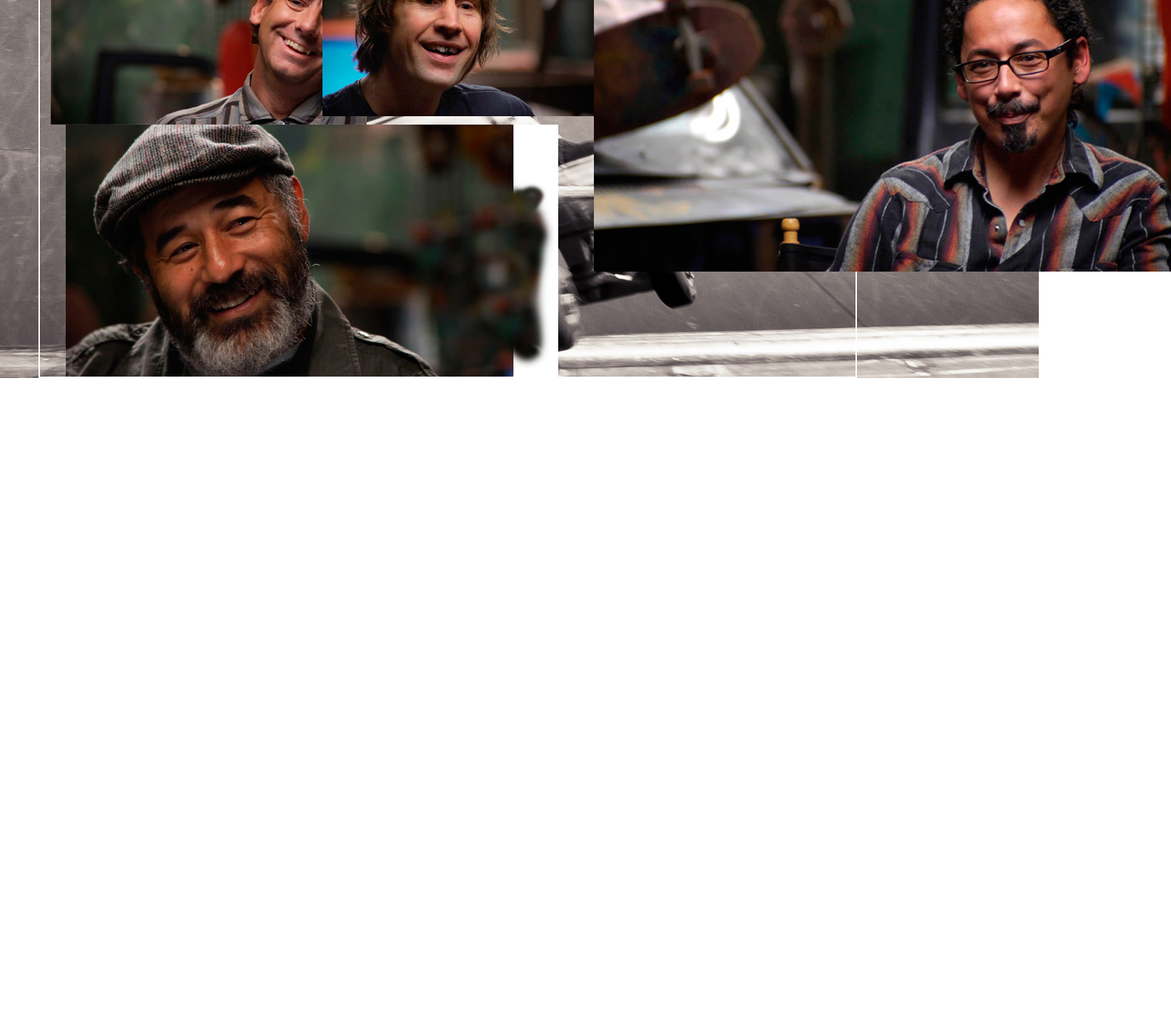
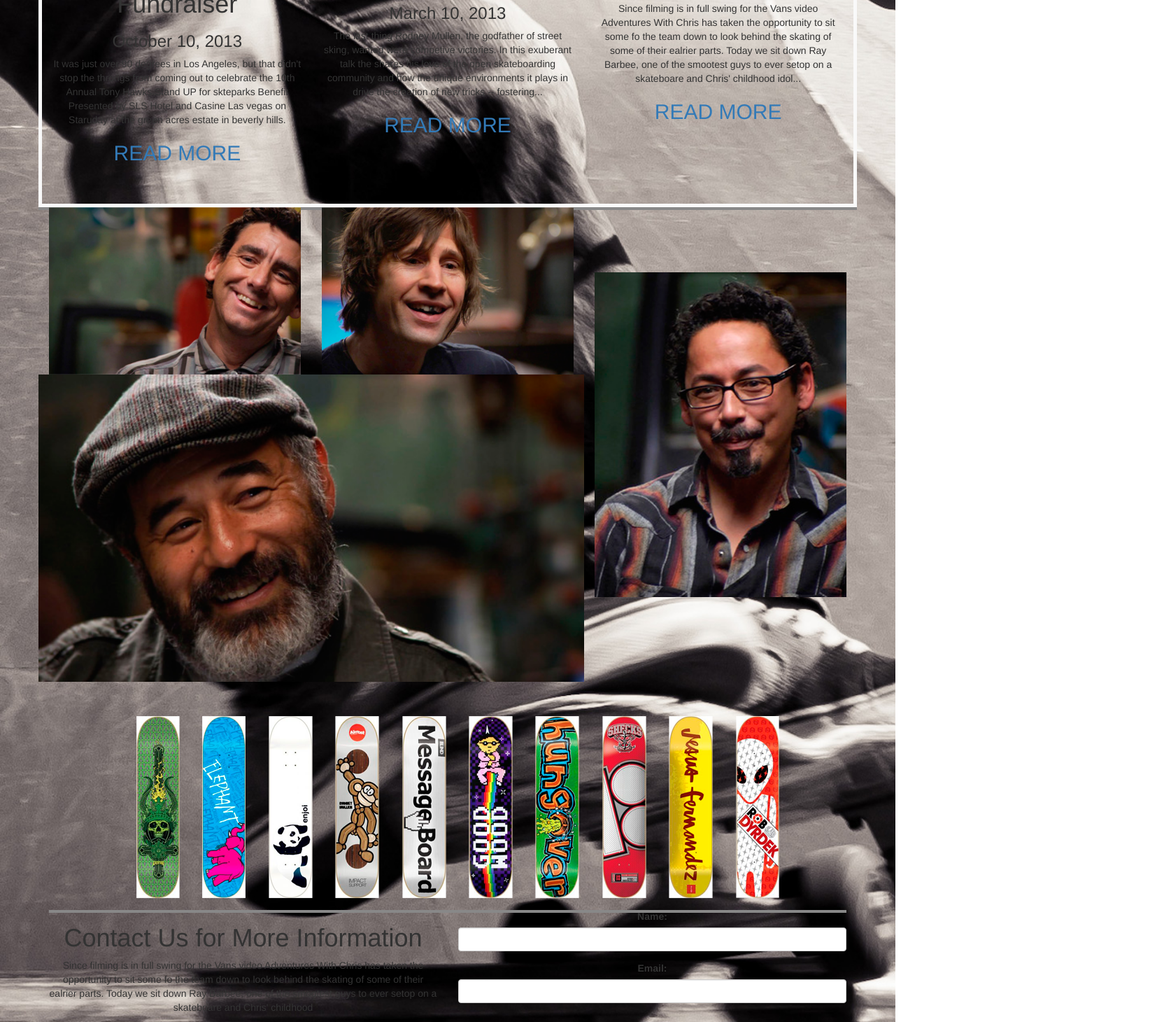
Before and after one commit to leahstarin/2.1.1-responsive, a plain HTML site: page index.html in a window 1280 px wide. Shown: the part 1134-2594 px from the top of the page at 70% size, 1674 px wide, since content can reach past the window. Before the commit the page ends 1674 px from the top, so only its background shows below. Drawn offline with nearby package versions, Linux system fonts and the light colour scheme.

Commit message:
everything on the page

```diff
--- a/index.html
+++ b/index.html
@@ -10,9 +10,8 @@
  <div class="container">
    <div class="row social-nav">
 
-     <div class="col-md-12">
-       <!-- <a href="#" class="subscribe-link">Subscribe</a>
-      -->
+     <div class="col-sm-12">
+
       <ul class="social-links">
          <li><img class='media' src="images/facebookicon.jpg"/></li>
 
@@ -42,19 +41,26 @@
   </div>
 
   <div class="row contentbox">
-      <div class="col-md-4 contentboxes">
+      <div class="col-sm-4 contentboxes">
         <h1>Tony Hawk Foundation Raises Big Money At Celeb Fundraiser</h1>
+
         <h3>October 10, 2013</h3>
+
         <p>It was just over 90 degrees in Los Angeles, but that didn't stop the throngs from coming out to celebrate the 10th Annual Tony Hawks Stand UP for skteparks Benefit Presented by SLS Hotel and Casine Las vegas on Staruday at the green acres estate in beverly hills.</p>
+
+        <h2><a href="#">READ MORE</a></h2>
+
+     </div>
+     <div class="col-sm-4 contentboxes">
+        <h1>Rodney Mullen: Pop an ollie and innovate! (TED Talk)</h1>
+
+        <h3>March 10, 2013</h3>
+
+        <p>The last thing Rodney Mullen, the godfather of street sking, wanted were competive victories. In this exuberant talk the shares his love of the open skateboarding community and how the unique environments it plays in drive the creation of new tricks -- fostering...</p>
+
         <h2><a href="#">READ MORE</a></h2>
     </div>
-     <div class="col-md-4 contentboxes">
-        <h1>Rodney Mullen: Pop an ollie and innovate! (TED Talk)</h1>
-          <h3>March 10, 2013</h3>
-            <p>The last thing Rodney Mullen, the godfather of street sking, wanted were competive victories. In this exuberant talk the shares his love of the open skateboarding community and how the unique environments it plays in drive the creation of new tricks -- fostering...</p>
-              <h2><a href="#">READ MORE</a></h2>
-    </div>
-    <div class="col-md-4 contentboxes">
+    <div class="col-sm-4 contentboxes">
         <h1>Ray Barbee Talks 'Ban This'</h1>
 
         <h3>Oct 4, 2013</h3>
@@ -70,14 +76,59 @@
       <div class="row ">
         <div class="col-sm-8">
             <div class="row">
-              <div class="col-sm-6 lance"><img src="images/lance.png"></div>
-              <div class="col-sm-6 rodney"><img src="images/rodney.png"></div>
+
+              <div class="col-sm-6">
+                <div class="lance"></div>
               </div>
+
+              <div class="col-sm-6">
+                <div class="rodney"></div>
+              </div>
+
               <div class="row">
-              <div class="col-sm-12 steve"><img src="images/steve-1.png" alt=""></div>
+              <div class="col-sm-12">
+               <div class="steve"></div>
               </div>
             </div>
-       <div class="col-sm-4 tommy"><img src="images/tommy.png"></div>
+          </div>
+       </div>
+        <div class="col-sm-4">
+          <div class="tommy"></div>
+        </div>
+      </div>
+
+
+       <div class="boards row">
+          <ul class="skaters">
+            <li><img src="images/sk8-1.png" alt=""></li>
+            <li><img src="images/sk8-2.png" alt=""></li>
+            <li><img src="images/sk8-3.png" alt=""></li>
+            <li><img src="images/sk8-4.png" alt=""></li>
+            <li><img src="images/sk8-5.png" alt=""></li>
+            <li><img src="images/sk8-6.png" alt=""></li>
+            <li><img src="images/sk8-7.png" alt=""></li>
+            <li><img src="images/sk8-8.png" alt=""></li>
+            <li><img src="images/sk8-9.png" alt=""></li>
+            <li><img src="images/sk8-10.png" alt=""></li>
+          </ul>
+      </div>
+
+
+
+      <div class="row">
+        <div class="col-md-6 contact">
+          <h1>Contact Us for More Information</h1>
+            <p>Since filming is in full swing for the Vans video Adventures With Chris has taken the opportunity to sit some fo the team down to look behind the skating of some of their ealrier parts. Today we sit down Ray Barbee, one of the smootest guys to ever setop on a skateboare and Chris' childhood</p>
+        </div>
+        <div class="col-md-6">
+            <div class="form-group">
+              <label for="user">Name:</label>
+                <input type="text" class="form-control" id="usr">
+            </div>
+            <div class="form-group">
+              <label for="pwd">Email:</label>
+              <input type="email" class="form-control" id="pwd">
+            </div>
         </div>
       </div>
 
@@ -86,5 +137,13 @@
 
 
 
+
+
+
+
+
+
+
+</div>
 </body>
 </html>
--- a/scss/main.scss
+++ b/scss/main.scss
@@ -3,6 +3,17 @@ $icon-font-path: "../bower_components/bootstrap-sass/assets/fonts/bootstrap/";
 
 /* Import Bootstrap */
 @import "../bower_components/bootstrap-sass/assets/stylesheets/bootstrap";
+
+img{
+  max-width: 100%;
+}
+
+* {
+margin: 0;
+padding: 0;
+}
+
+
 
 body {
   background-image: url("../images/backroundimg.jpg");
@@ -17,6 +28,11 @@ body {
 
  }
 
+ .media {
+   text-decoration: none;
+   display: inline-block;
+ }
+
  .social-links {
    float: right;
    li {
@@ -25,81 +41,121 @@ body {
    }
  }
 
- .lance {
-   border: 5px solid white;
-  width: 252px;
-  height: 200px;
-  margin-left: -15px;
-  padding-right: 1px;
+ .contentbox {
+   height: 454px;
+   border: 5px solid rgba(249, 249, 249, 1);
+   background-position: 79%;
+   box-shadow: 0 4px #888888;;
+   background-size: cover;
  }
 
+ .lance {
+     background-image: url("../images/lance.png");
+     background-size: cover;
+     background-repeat: no-repeat;
+     background-position: 70%;
+     height: 239px;
+
+   }
+
+
+
  .rodney {
-   border: 5px solid white;
-  width: 252px;
-  height: 200px;
-  margin-left: -15px;
-  padding-right: 1px;
- }
+     background-image: url("../images/rodney.png");
+     background-size: cover;
+     background-repeat: no-repeat;
+     background-position: 30%;
+     height: 239px;
+   }
+
+
 
  .steve {
-   border: 5px solid white;
-  height: 220px;
-  width: 520px;
-  margin-left: -15px;
-  padding-right: 1px;
- }
+     background-image: url("../images/steve-1.png");
+     background-size: cover;
+     background-repeat: no-repeat;
+     height: 439px;
+   }
+
+
 
  .tommy {
-   border: 5px solid white;
-  height: 439px;
-  width: 242px;
-  margin-left: -15px;
- }
+      background-image: url("../images/tommy.png");
+      background-repeat: no-repeat;
+      background-position: 85%;
+      height: 650px;
+
+   }
+
+   .boards {
+      height: 295px;
+      width: 100%;
+      margin: 31px 0 0 0;
+      box-shadow: 0 4px #888888;
+      list-style: none;
 
 
-//  .skaters{
-//
-//     .lance{
-//       height: 232px;
-//     }
-//
-//     .rodney{
-//       height: 232px
-//     }
-//
-//     .steve{
-//       height: 232px
-//     }
-//
-//     .tommy{
-//       height:474px;
-//       backround: url(images/tommy.png);
-//     }
-//   }
+    }
+
+    .boards ul li {
+  display: inline-block;
+  line-height: 295px;
+  margin-left: 2.5%;
+}
+
+
+
+
+
+
+  // height: 439px;
+  // width: 242px;
+
 //
 //
-//
-//
-//
-//
-//   ul {
-//    list-style: none;
-//   }
-//
-//   .container, .col {
-//    /*background-color: red;*/
-//    border: 2px solid white;
-//   }
-//   .subscribe-link {
-//    float: right;
-//    padding-right: 30px;
-//    color: white;
-//   }
-//
-//   .social-links a {
-//    color: white;
-//   }
-//
+// //  .skaters{
+// //
+// //     .lance{
+// //       height: 232px;
+// //     }
+// //
+// //     .rodney{
+// //       height: 232px
+// //     }
+// //
+// //     .steve{
+// //       height: 232px
+// //     }
+// //
+// //     .tommy{
+// //       height:474px;
+// //       backround: url(images/tommy.png);
+// //     }
+// //   }
+// //
+// //
+// //
+// //
+// //
+// //
+// //   ul {
+// //    list-style: none;
+// //   }
+// //
+// //   .container, .col {
+// //    /*background-color: red;*/
+// //    border: 2px solid white;
+// //   }
+// //   .subscribe-link {
+// //    float: right;
+// //    padding-right: 30px;
+// //    color: white;
+// //   }
+// //
+// //   .social-links a {
+// //    color: white;
+// //   }
+// //
 //   .media {
 //    height: 60px;
 //   }
```
Also changed, not shown: css/main.css, 1 other file. Lines whose indentation alone changed are shown as unchanged.
